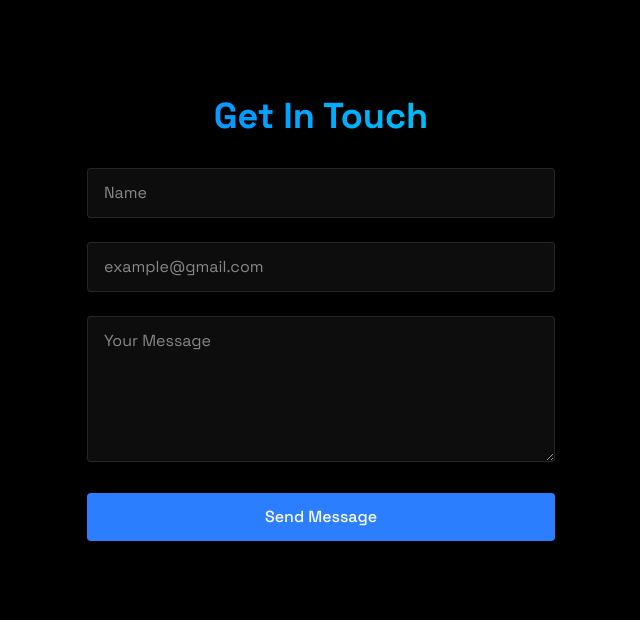
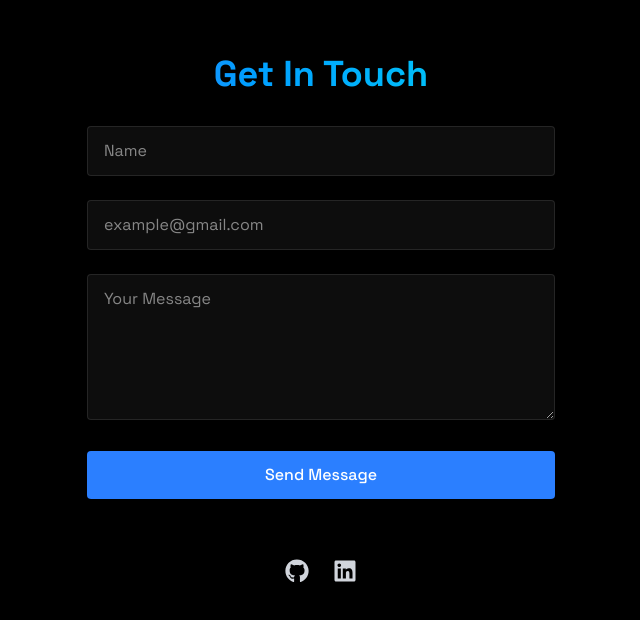
Before and after one commit to Apurba1903/apurba_portfolio, a React (Vite) app: page / in a window 1280 px wide. Shown: the part 4583-5203 px from the top of the page, without its empty margins (319-959 px from the left). Built offline with nearby package versions, Linux system fonts and the light colour scheme.

Commit message:
added social links and icons

```diff
--- a/index.html
+++ b/index.html
@@ -10,7 +10,7 @@
     <meta name="viewport" content="width=device-width, initial-scale=1.0" />
 
     <title>Apurba Halder Portfolio</title>
-    <link rel="icon" href="/public/images/cube.png" type="image/x-icon" />
+    <link rel="icon" href="/images/cube.png" type="image/x-icon" />
 
   </head>
   <body>
--- a/package.json
+++ b/package.json
@@ -15,8 +15,10 @@
   "dependencies": {
     "@tailwindcss/vite": "^4.0.9",
     "emailjs-com": "^3.2.0",
+    "lucide-react": "^0.477.0",
     "react": "^19.0.0",
     "react-dom": "^19.0.0",
+    "react-icons": "^5.5.0",
     "tailwindcss": "^4.0.9"
   },
   "devDependencies": {
--- a/src/components/sections/Contact.jsx
+++ b/src/components/sections/Contact.jsx
@@ -1,6 +1,7 @@
 import { useState } from "react";
 import { RevealOnScroll } from "../RevealOnScroll";
 import emailjs from "emailjs-com";
+import { FaGithub, FaLinkedin } from "react-icons/fa";
 
 export const Contact = () => {
     const [formData, setFormData] = useState(
@@ -90,6 +91,28 @@ export const Contact = () => {
                             Send Message
                         </button>
                     </form>
+
+                    {/* Social Media Icons */}
+                    <div className="flex justify-center gap-6 mt-15">
+                        <a
+                            href="https://github.com/Apurba1903"
+                            target="_blank"
+                            rel="noopener noreferrer"
+                            className="text-gray-300 hover:text-blue-500 text-2xl transition"
+                        >
+                            <FaGithub />
+                        </a>
+                        <a
+                            href="https://www.linkedin.com/in/apurba1903"
+                            target="_blank"
+                            rel="noopener noreferrer"
+                            className="text-gray-300 hover:text-blue-500 text-2xl transition"
+                        >
+                            <FaLinkedin />
+                        </a>
+                    </div>
+
+
                 </div>
             </RevealOnScroll>
         </section>
```
Also changed, not shown: 1 other file (tests, documents, lock files or other folders).
